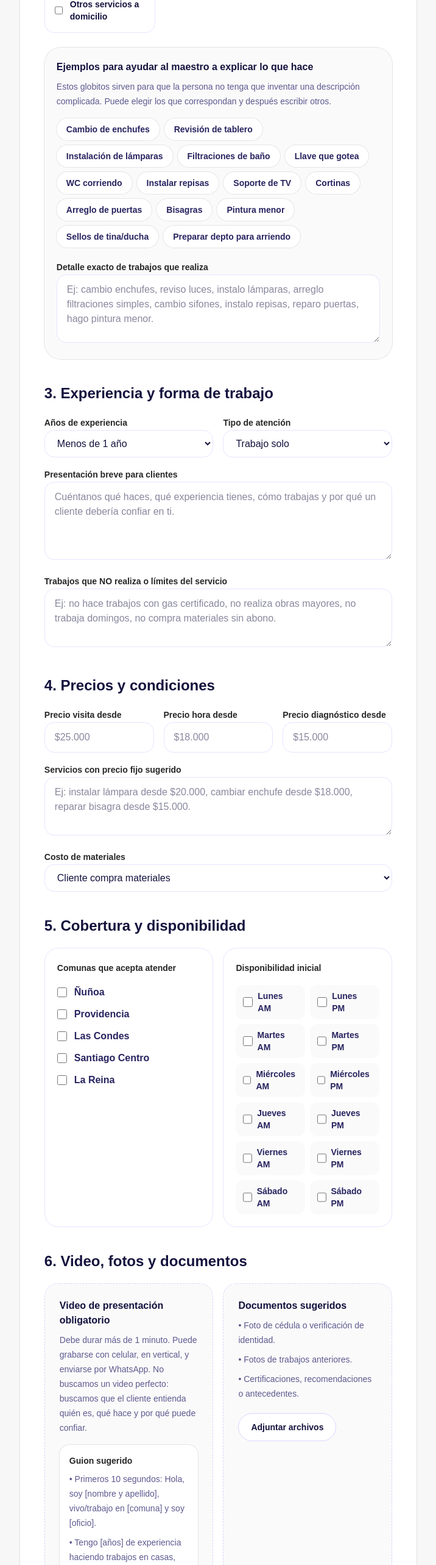
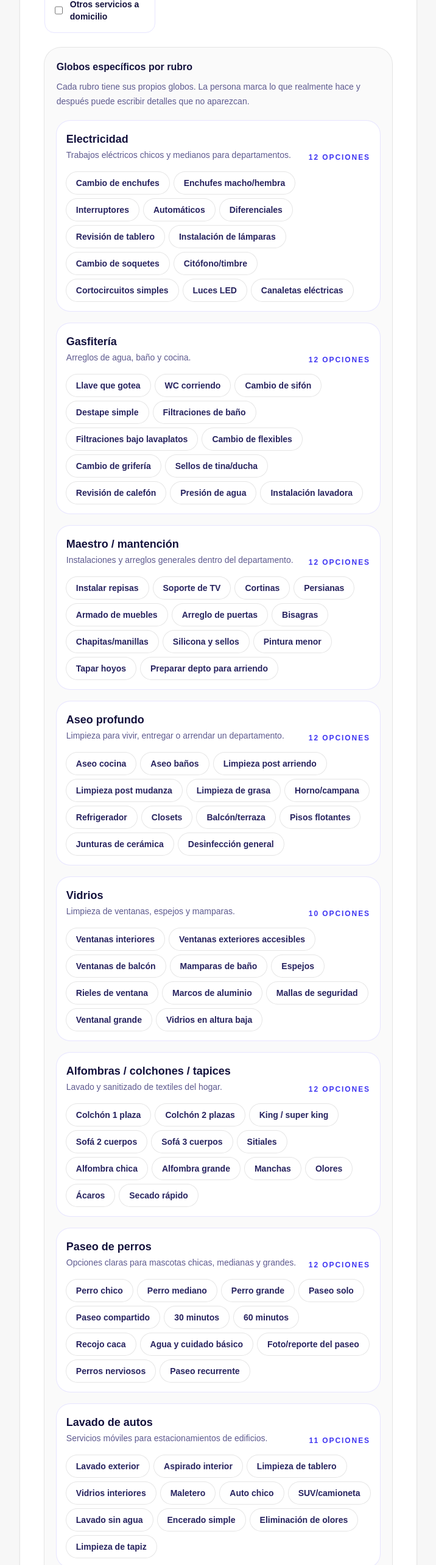
Before and after one commit to tomascastilloe-ship-it/servicios-cl-prototype, a Next.js app: page /profesionales/postular in a window 1280 px wide. Shown: the part 2080-4646 px from the top of the page at 61% size, without its empty margins (564-1280 px from the left). Built offline with nearby package versions, Linux system fonts and the light colour scheme.

Commit message:
feat: add rubro-specific service chips

```diff
--- a/src/app/profesionales/postular/page.tsx
+++ b/src/app/profesionales/postular/page.tsx
@@ -77,21 +77,162 @@ const videoScript = [
   "Cierro diciendo: trabajo con burro.cl, coordino por la plataforma y me gusta dejar claro el valor antes de comenzar.",
 ];
 
-const concreteExamples = [
+const serviceDetailGroups = [
+  {
+    title: "Electricidad",
+    helper: "Trabajos eléctricos chicos y medianos para departamentos.",
+    items: [
       "Cambio de enchufes",
+      "Enchufes macho/hembra",
+      "Interruptores",
+      "Automáticos",
+      "Diferenciales",
       "Revisión de tablero",
       "Instalación de lámparas",
-  "Filtraciones de baño",
+      "Cambio de soquetes",
+      "Citófono/timbre",
+      "Cortocircuitos simples",
+      "Luces LED",
+      "Canaletas eléctricas",
+    ],
+  },
+  {
+    title: "Gasfitería",
+    helper: "Arreglos de agua, baño y cocina.",
+    items: [
       "Llave que gotea",
       "WC corriendo",
+      "Cambio de sifón",
+      "Destape simple",
+      "Filtraciones de baño",
+      "Filtraciones bajo lavaplatos",
+      "Cambio de flexibles",
+      "Cambio de grifería",
+      "Sellos de tina/ducha",
+      "Revisión de calefón",
+      "Presión de agua",
+      "Instalación lavadora",
+    ],
+  },
+  {
+    title: "Maestro / mantención",
+    helper: "Instalaciones y arreglos generales dentro del departamento.",
+    items: [
       "Instalar repisas",
       "Soporte de TV",
       "Cortinas",
+      "Persianas",
+      "Armado de muebles",
       "Arreglo de puertas",
       "Bisagras",
+      "Chapitas/manillas",
+      "Silicona y sellos",
       "Pintura menor",
-  "Sellos de tina/ducha",
+      "Tapar hoyos",
       "Preparar depto para arriendo",
+    ],
+  },
+  {
+    title: "Aseo profundo",
+    helper: "Limpieza para vivir, entregar o arrendar un departamento.",
+    items: [
+      "Aseo cocina",
+      "Aseo baños",
+      "Limpieza post arriendo",
+      "Limpieza post mudanza",
+      "Limpieza de grasa",
+      "Horno/campana",
+      "Refrigerador",
+      "Closets",
+      "Balcón/terraza",
+      "Pisos flotantes",
+      "Junturas de cerámica",
+      "Desinfección general",
+    ],
+  },
+  {
+    title: "Vidrios",
+    helper: "Limpieza de ventanas, espejos y mamparas.",
+    items: [
+      "Ventanas interiores",
+      "Ventanas exteriores accesibles",
+      "Ventanas de balcón",
+      "Mamparas de baño",
+      "Espejos",
+      "Rieles de ventana",
+      "Marcos de aluminio",
+      "Mallas de seguridad",
+      "Ventanal grande",
+      "Vidrios en altura baja",
+    ],
+  },
+  {
+    title: "Alfombras / colchones / tapices",
+    helper: "Lavado y sanitizado de textiles del hogar.",
+    items: [
+      "Colchón 1 plaza",
+      "Colchón 2 plazas",
+      "King / super king",
+      "Sofá 2 cuerpos",
+      "Sofá 3 cuerpos",
+      "Sitiales",
+      "Alfombra chica",
+      "Alfombra grande",
+      "Manchas",
+      "Olores",
+      "Ácaros",
+      "Secado rápido",
+    ],
+  },
+  {
+    title: "Paseo de perros",
+    helper: "Opciones claras para mascotas chicas, medianas y grandes.",
+    items: [
+      "Perro chico",
+      "Perro mediano",
+      "Perro grande",
+      "Paseo solo",
+      "Paseo compartido",
+      "30 minutos",
+      "60 minutos",
+      "Recojo caca",
+      "Agua y cuidado básico",
+      "Foto/reporte del paseo",
+      "Perros nerviosos",
+      "Paseo recurrente",
+    ],
+  },
+  {
+    title: "Lavado de autos",
+    helper: "Servicios móviles para estacionamientos de edificios.",
+    items: [
+      "Lavado exterior",
+      "Aspirado interior",
+      "Limpieza de tablero",
+      "Vidrios interiores",
+      "Maletero",
+      "Auto chico",
+      "SUV/camioneta",
+      "Lavado sin agua",
+      "Encerado simple",
+      "Eliminación de olores",
+      "Limpieza de tapiz",
+    ],
+  },
+  {
+    title: "Cerrajería",
+    helper: "Aperturas y cambios simples de seguridad.",
+    items: [
+      "Cambio de chapa",
+      "Apertura simple",
+      "Copia/ajuste de llave",
+      "Cerradura digital",
+      "Seguro adicional",
+      "Puerta trabada",
+      "Manilla suelta",
+      "Cilindro",
+    ],
+  },
 ];
 
 function FieldLabel({ children }: { children: React.ReactNode }) {
@@ -231,20 +372,36 @@ export default function ProfessionalApplicationPage() {
                   ))}
                 </div>
                 <div className="mt-6 rounded-[1.7rem] bg-neutral-50 p-5 ring-1 ring-neutral-200">
-                  <p className="font-black">Ejemplos para ayudar al maestro a explicar lo que hace</p>
+                  <p className="font-black">Globos específicos por rubro</p>
                   <p className="mt-2 text-sm leading-6 text-[#5E5A8F]">
-                    Estos globitos sirven para que la persona no tenga que inventar una descripción complicada. Puede elegir los que correspondan y después escribir otros.
+                    Cada rubro tiene sus propios globos. La persona marca lo que realmente hace y después puede escribir detalles que no aparezcan.
                   </p>
+                  <div className="mt-5 space-y-5">
+                    {serviceDetailGroups.map((group) => (
+                      <section key={group.title} className="rounded-[1.4rem] bg-white p-4 ring-1 ring-[#E7E5FF]">
+                        <div className="flex flex-col gap-1 sm:flex-row sm:items-end sm:justify-between">
+                          <div>
+                            <h4 className="text-lg font-black text-[#14123D]">{group.title}</h4>
+                            <p className="text-sm leading-6 text-[#5E5A8F]">{group.helper}</p>
+                          </div>
+                          <span className="text-xs font-black uppercase tracking-[0.16em] text-[#3F35F2]">
+                            {group.items.length} opciones
+                          </span>
+                        </div>
                         <div className="mt-4 flex flex-wrap gap-2">
-                    {concreteExamples.map((example) => (
-                      <span key={example} className="rounded-full bg-white px-4 py-2 text-sm font-black text-[#27235F] ring-1 ring-neutral-200">
+                          {group.items.map((example) => (
+                            <label key={`${group.title}-${example}`} className="cursor-pointer rounded-full bg-white px-4 py-2 text-sm font-black text-[#27235F] ring-1 ring-neutral-200 transition has-[:checked]:bg-[#3F35F2] has-[:checked]:text-white has-[:checked]:ring-[#3F35F2] hover:ring-[#3F35F2]">
+                              <input type="checkbox" className="sr-only" />
                               {example}
-                      </span>
+                            </label>
+                          ))}
+                        </div>
+                      </section>
                     ))}
                   </div>
                   <div className="mt-5 space-y-2">
                     <FieldLabel>Detalle exacto de trabajos que realiza</FieldLabel>
-                    <textarea className="min-h-28 w-full rounded-2xl border border-[#E7E5FF] bg-white px-4 py-3 outline-none transition focus:border-neutral-950" placeholder="Ej: cambio enchufes, reviso luces, instalo lámparas, arreglo filtraciones simples, cambio sifones, instalo repisas, reparo puertas, hago pintura menor." />
+                    <textarea className="min-h-28 w-full rounded-2xl border border-[#E7E5FF] bg-white px-4 py-3 outline-none transition focus:border-neutral-950" placeholder="Ej: cambio enchufes macho/hembra, reviso diferenciales y tablero; o paseo perros chicos/medianos, recojo caca y envío foto del paseo." />
                   </div>
                 </div>
               </section>
```
Lines whose indentation alone changed are shown as unchanged.
